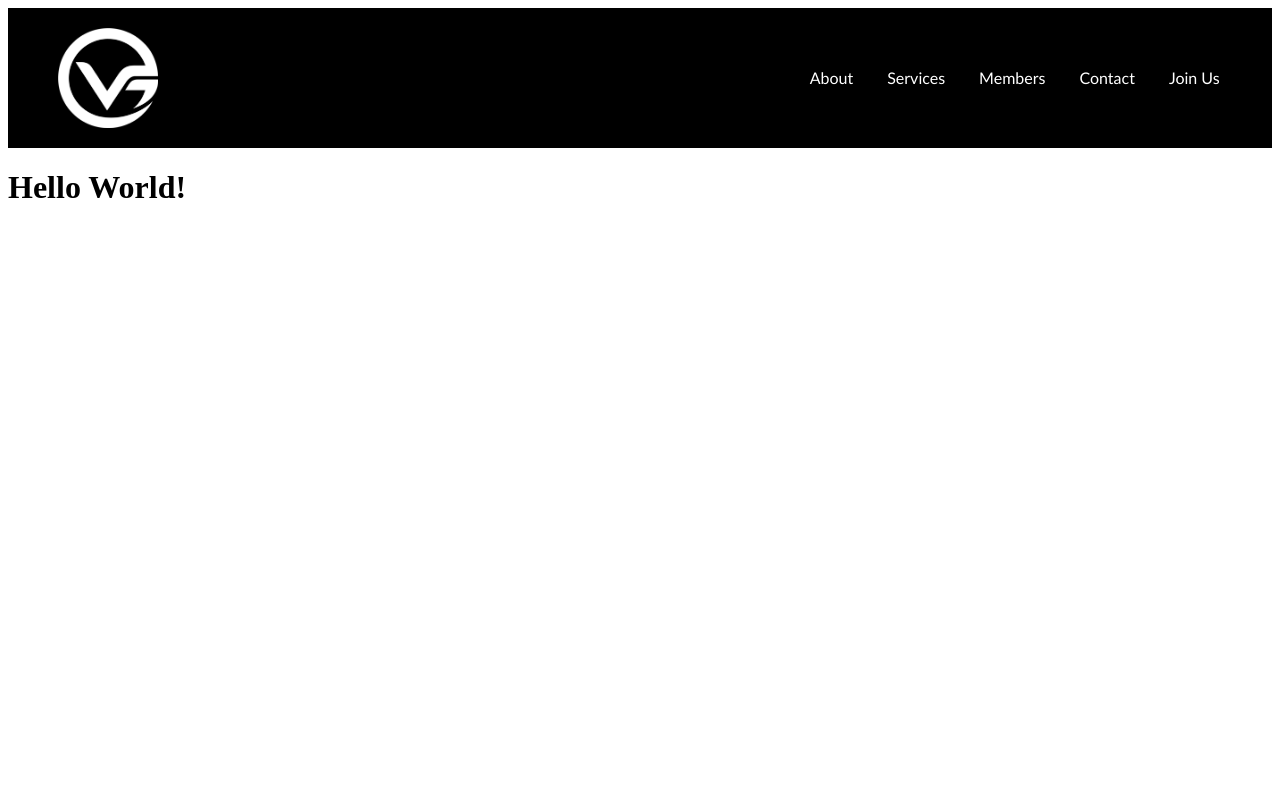
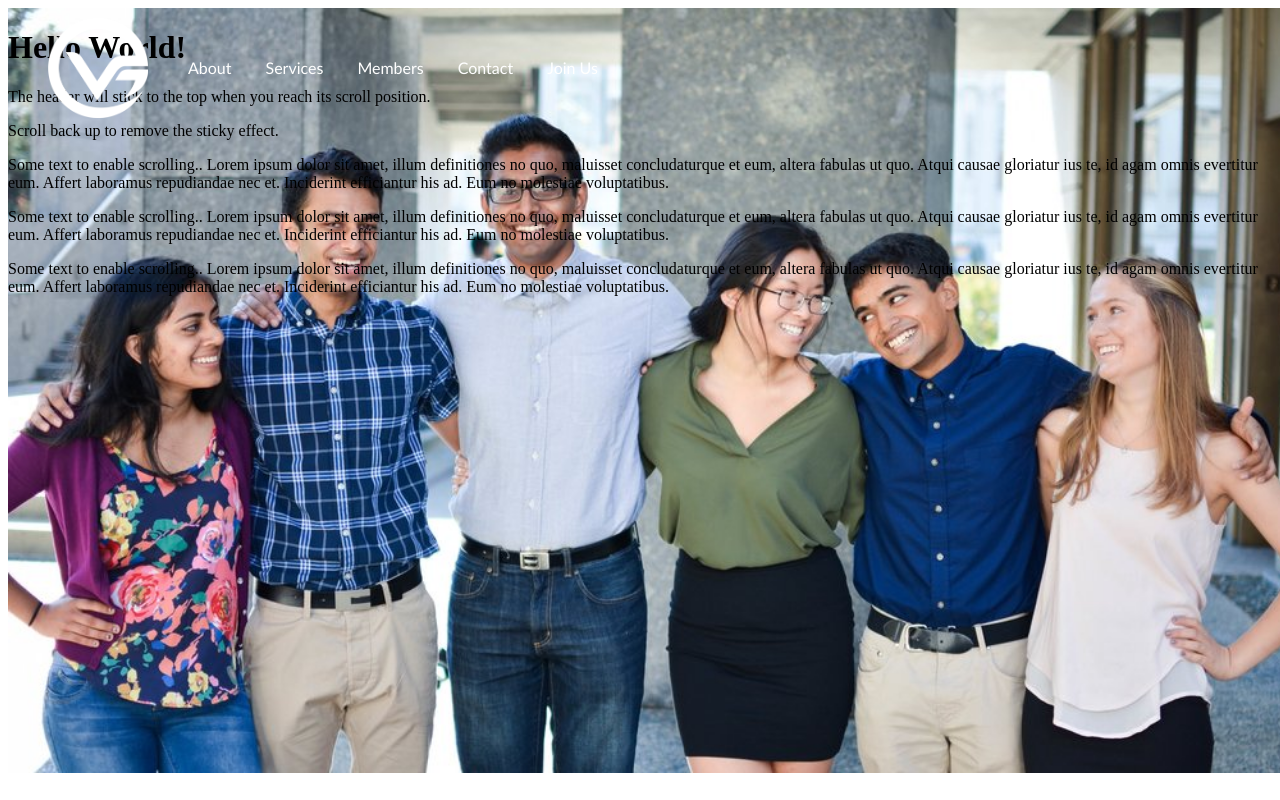
Before and after one commit to valleyconsultinggroup/Website, a Flask app: page / in a window 1280 px wide. Run offline with Flask 2, Linux system fonts and the light colour scheme.

Commit message:
[Floating Navigation Bar] Added floating navigation bar logic, position attribute is messing things up a bit

```diff
--- /dev/null
+++ b/static/css/content.css
@@ -0,0 +1,4 @@
+.content {
+    padding: 10px;
+    position: absolute;
+}
--- /dev/null
+++ b/static/css/footer.css
@@ -0,0 +1,10 @@
+.footer {
+    background-color: black;
+    bottom: 0;
+    color: white;
+    left: 0;
+    padding: 1rem;
+    position: relative;
+    right: 0;
+    text-align: center;
+}
--- a/static/css/navigation.css
+++ b/static/css/navigation.css
@@ -1,8 +1,12 @@
 .navigation-bar {
     background-color: black;
-    width: 100%;
-    height: 140px;
+    height: 120px;
     text-align: center;
+    padding: 1rem;
+    right: 0;
+    left: 0;
+    top: 0;
+    position: fixed;
 }
 
 .navigation-bar img {
@@ -10,7 +14,7 @@
 }
 
 .navigation-bar ul {
-    margin-top: 60px;
+    margin-top: 50px;
     text-align: center;
     float: right;
 }
@@ -31,10 +35,16 @@
     opacity: 0.7;
 }
 
+.sticky {
+    position: fixed;
+    top: 0;
+    width: 100%;
+}
+
 #nav-logo {
     height: 100px;
     width: 100px;
-    padding: 20px 0px 20px 50px;
+    padding: 10px 0px 10px 40px;
 }
 
 #menu {
--- /dev/null
+++ b/static/css/navigation2.css
@@ -0,0 +1,54 @@
+/* Style the header */
+.header {
+  background: clear;
+  color: white;
+  position: fixed;
+  z-index: 1;
+}
+
+/** MARK: Scrolling CSS + Animations */
+
+/* Page content */
+.content {
+  padding: 0px;
+}
+
+/* The sticky class is added to the header with JS when it reaches its scroll position */
+.sticky {
+  position: fixed;
+  top: 0;
+  width: 100%;
+  color: white;
+  background: black;
+}
+
+/* Add some top padding to the page content to prevent sudden quick movement (as the header gets a new position at the top of the page (position:fixed and top:0) */
+.sticky + .content {
+  padding-top: 102px;
+}
+
+/** MARK: Header Image + List Organization */
+
+.header ul {
+    margin-top: 50px;
+    text-align: center;
+    float: right;
+}
+
+.header li {
+    display: inline-block;
+}
+
+.header li a {
+    color: white;
+    font-family: "Trebuchet MS", Helvetica, sans-serif;
+    padding-right: 30px;
+    text-decoration: none;
+    opacity: 1.0;
+}
+
+#nav-logo {
+    height: 100px;
+    width: 100px;
+    padding: 10px 0px 10px 40px;
+}
--- /dev/null
+++ b/static/js/navigation.js
@@ -0,0 +1,12 @@
+window.onscroll = function() {myFunction()};
+
+var header = document.getElementById("myHeader");
+var sticky = header.offsetTop;
+
+function myFunction() {
+  if (window.pageYOffset > sticky) {
+    header.classList.add("sticky");
+  } else {
+    header.classList.remove("sticky");
+  }
+}
--- a/templates/base.html
+++ b/templates/base.html
@@ -7,28 +7,32 @@
     <meta name="description" content="Non-profit management consulting form for leading companies in the Silicon Valley">
     <meta name="viewport" content="width=device-width, initial-scale=1">
 
-    <link rel="stylesheet" type="text/css" href="/static/css/navigation.css">
-    <script src="/static/js/navigation.js"></script>
+    <link rel="stylesheet" type="text/css" href="/static/css/content.css">
+    <link rel="stylesheet" type="text/css" href="/static/css/footer.css">
+    <link rel="stylesheet" type="text/css" href="/static/css/navigation2.css">
+
     <title>{% block page_title %}Home{% endblock page_title %} | Valley Consulting</title>
 </head>
 
 <body>
-    <div class="navigation-bar">
+    <div class="header" id="myHeader">
         <img id="nav-logo" src="/static/images/Assets/VCGLogoWhite.png">
         <ul>
             <li><a href="{{ url_for("about") }}">About</a></li>
             <li><a href="{{ url_for("services") }}">Services</a></li>
             <li><a href="{{ url_for("members") }}">Members</a></li>
             <li><a href="{{ url_for("contact") }}">Contact</a></li>
-            <li><a href="{{ url_for("join") }}">Join Us</a>/li>
+            <li><a href="{{ url_for("join") }}">Join Us</a></li>
         </ul>
     </div>
 
-    <div>
+    <div class="content">
         {% block content %}
         <p>Default Content</p>
         {% endblock content %}
     </div>
+
+    <script src="/static/js/navigation.js"></script>
 </body>
 
 </html>
--- a/templates/index.html
+++ b/templates/index.html
@@ -1,5 +1,12 @@
 {% extends "base.html" %}
 
 {% block content %}
-    <h1> Hello World! </h1>
+  <img style="width:100%;height:auto;z-index:-1;position:fixed;" src="/static/images/Home/HomePagePic1.jpg">
+
+  <h1>Hello World!</h1>
+  <p>The header will stick to the top when you reach its scroll position.</p>
+  <p>Scroll back up to remove the sticky effect.</p>
+  <p>Some text to enable scrolling.. Lorem ipsum dolor sit amet, illum definitiones no quo, maluisset concludaturque et eum, altera fabulas ut quo. Atqui causae gloriatur ius te, id agam omnis evertitur eum. Affert laboramus repudiandae nec et. Inciderint efficiantur his ad. Eum no molestiae voluptatibus.</p>
+  <p>Some text to enable scrolling.. Lorem ipsum dolor sit amet, illum definitiones no quo, maluisset concludaturque et eum, altera fabulas ut quo. Atqui causae gloriatur ius te, id agam omnis evertitur eum. Affert laboramus repudiandae nec et. Inciderint efficiantur his ad. Eum no molestiae voluptatibus.</p>
+  <p>Some text to enable scrolling.. Lorem ipsum dolor sit amet, illum definitiones no quo, maluisset concludaturque et eum, altera fabulas ut quo. Atqui causae gloriatur ius te, id agam omnis evertitur eum. Affert laboramus repudiandae nec et. Inciderint efficiantur his ad. Eum no molestiae voluptatibus.</p>
 {% endblock content %}
```
Also changed, not shown: static/images/Assets/ocf-hosted-penguin.png (added).
